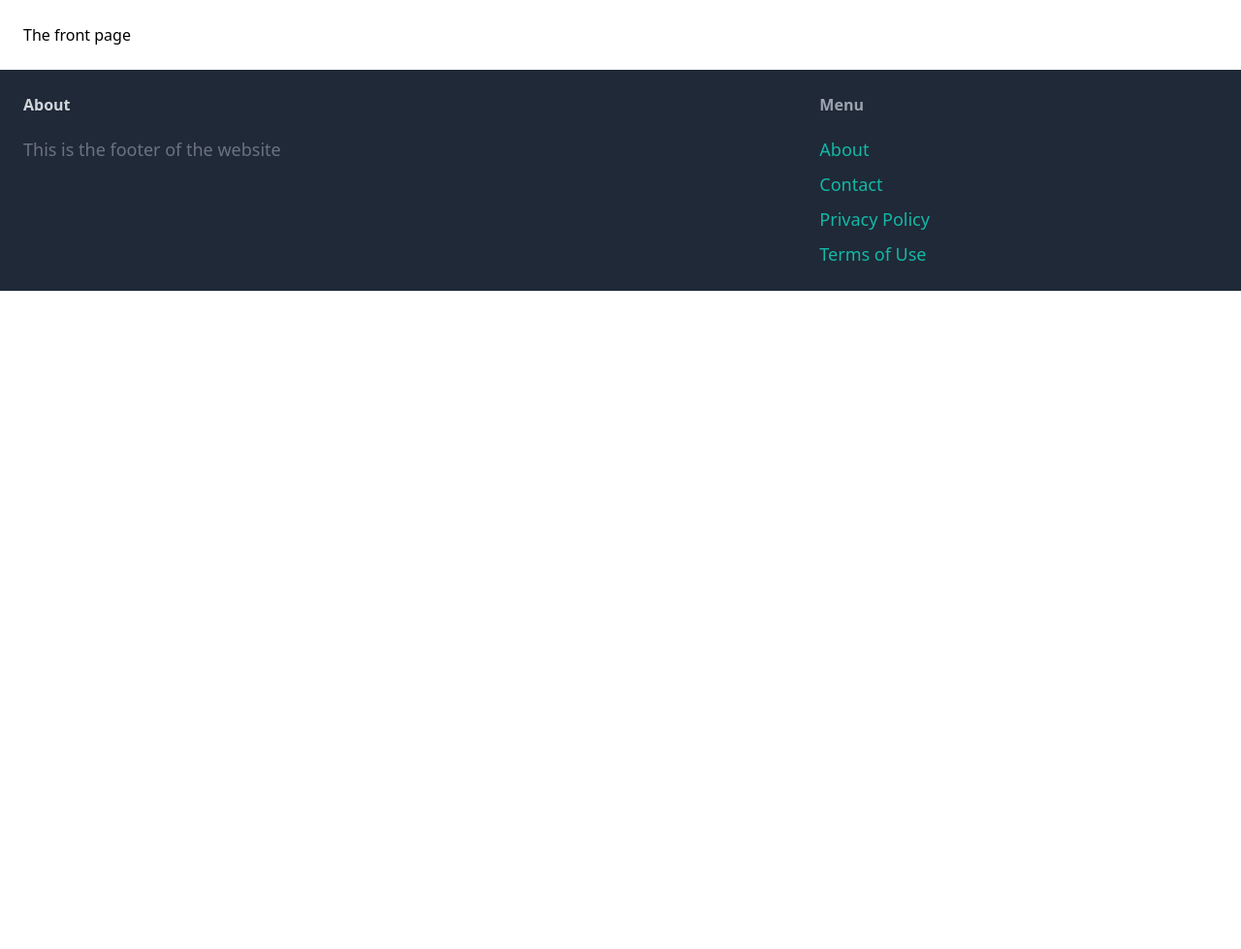
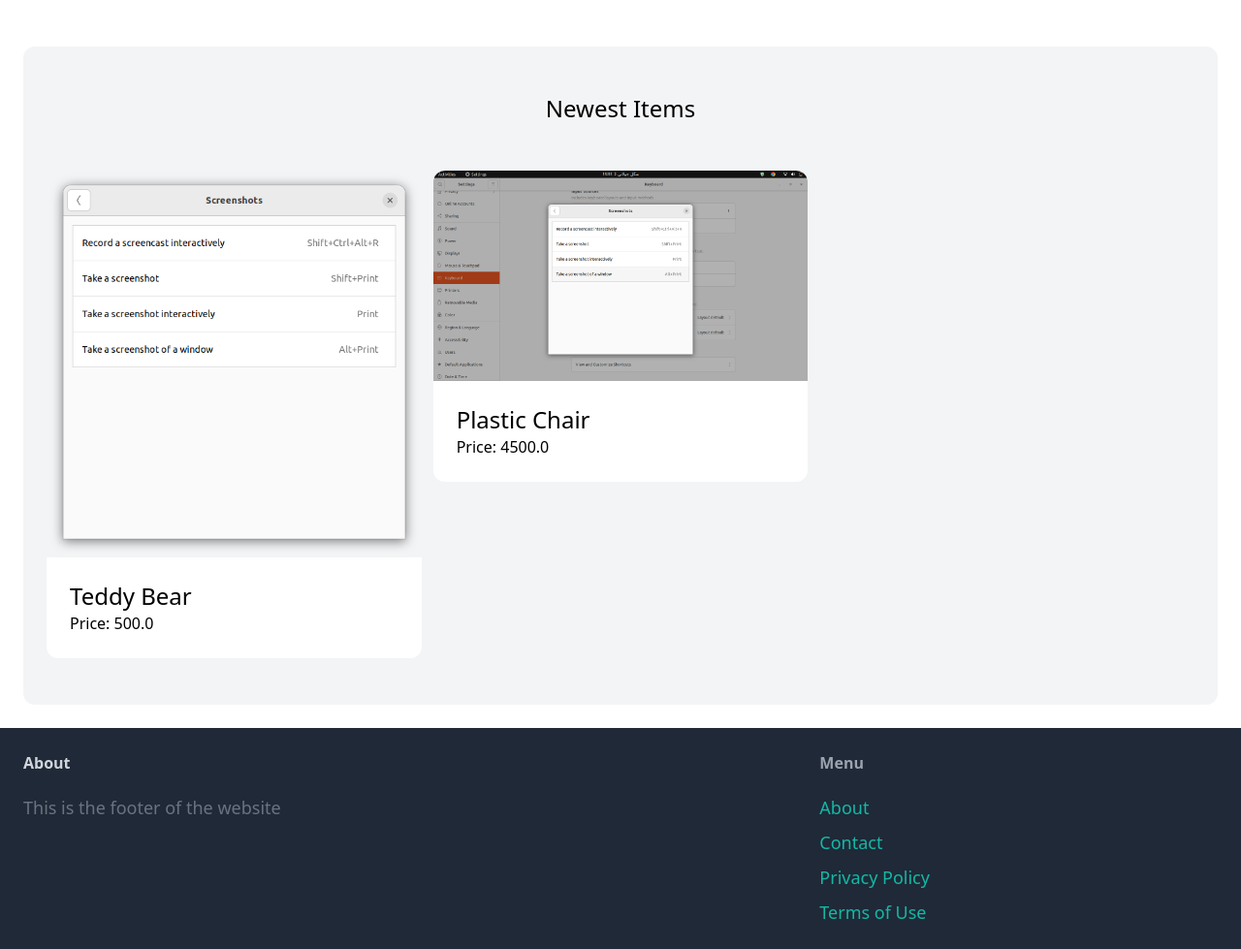
Before and after one commit to Waseemashraf47/Market-Place, a Django app: page / in a window 1280 px wide. Shown: the part 77-1056 px from the top of the page at 97% size. Before the commit the page ends 377 px from the top, so only its background shows below. Run offline with Django 5.2, Linux system fonts and the light colour scheme; data comes from the database, SQL or seed files in the repository; both versions use the stored data as it was after the commit; some libraries are stand-ins or nearby versions.

Commit message:
image added in puddle.urls file

```diff
--- a/core/templates/core/index.html
+++ b/core/templates/core/index.html
@@ -1,7 +1,24 @@
 {% extends 'core/base.html' %}
 
 {% block content %}
-    <h1>The front page</h1>
+    <div class="mt-6 px-6 py-12 bg-gray-100 rounded-xl">
+        <h2 class="mb-12 text-2xl text-center">Newest Items</h2>
+        <div class="grid grid-cols-3 gap-3">
+            {% for item in items %}
+            <div>
+                <a href="#">
+                    <div>
+                        <img src="{{ item.image.url }}" class="rounded-t-xl">
+                    </div>
+                    <div class="p-6 bg-white rounded-b-xl">
+                        <h2 class="text-2xl">{{item.name}}</h2>
+                        <p class="tetx-gray-500">Price: {{item.price}}</p>
+                    </div>
+                </a>
+            </div>
+            {% endfor %}
+        </div>
+    </div>
 {% endblock %}
 
 {% block title %}Welcome{% endblock %}
--- a/core/views.py
+++ b/core/views.py
@@ -1,8 +1,13 @@
 from django.shortcuts import render
-
+from item.models import Category, Item
 # Create your views here.
 def index (request):
-    return render (request, 'core/index.html')
+    items = Item.objects.filter(is_sold=False)[0:6]
+    categories = Category.objects.all()
+    return render (request, 'core/index.html', {
+        'categories': categories,
+        'items': items,
+    })
 
 def contact (request):
     return render (request, 'core/contact.html')
--- a/item/models.py
+++ b/item/models.py
@@ -19,3 +19,6 @@ class Item(models.Model):
     is_sold = models.BooleanField(default=False)
     created_by = models.ForeignKey(User, related_name='items', on_delete=models.CASCADE)
     created_at = models.DateTimeField(auto_now_add=True)
+
+    def __str__(self):
+        return self.name
--- a/puddle/settings.py
+++ b/puddle/settings.py
@@ -118,6 +118,8 @@ USE_TZ = True
 # https://docs.djangoproject.com/en/5.0/howto/static-files/
 
 STATIC_URL = 'static/'
+MEDIA_URL = 'media/'
+MEDIA_ROOT = BASE_DIR / 'media'
 
 # Default primary key field type
 # https://docs.djangoproject.com/en/5.0/ref/settings/#default-auto-field
--- a/puddle/urls.py
+++ b/puddle/urls.py
@@ -1,3 +1,5 @@
+from django.conf import settings
+from django.conf.urls.static import static
 from django.contrib import admin
 from django.urls import path
 from core.views import index, contact
@@ -6,4 +8,4 @@ urlpatterns = [
     path('', index, name='index'),
     path('contact/', contact, name='contact'),
     path('admin/', admin.site.urls),
-]
+] + static (settings.MEDIA_URL, document_root=settings.MEDIA_ROOT)
```
Also changed, not shown: db.sqlite3, media/item_images/Screenshot_from_2024-07-02_15-55-56.png (added), media/item_images/Screenshot_from_2024-07-02_15-56-04.png (added).
